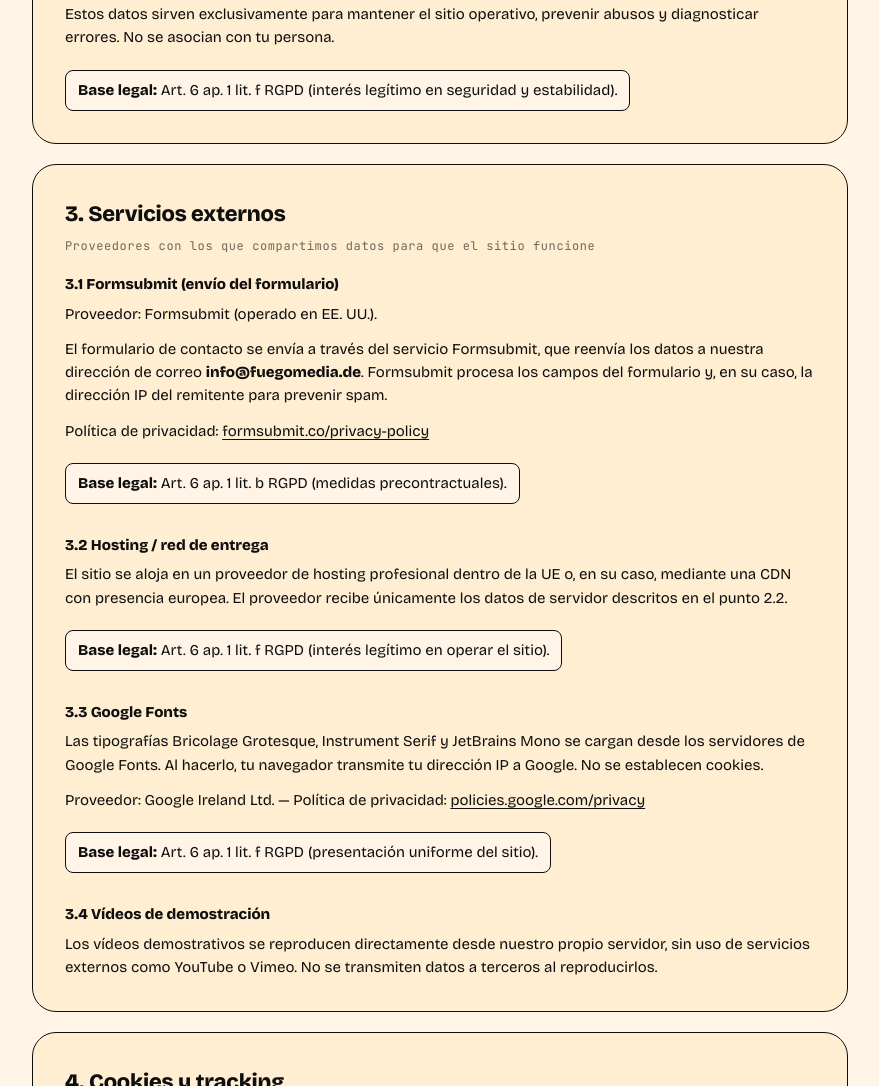
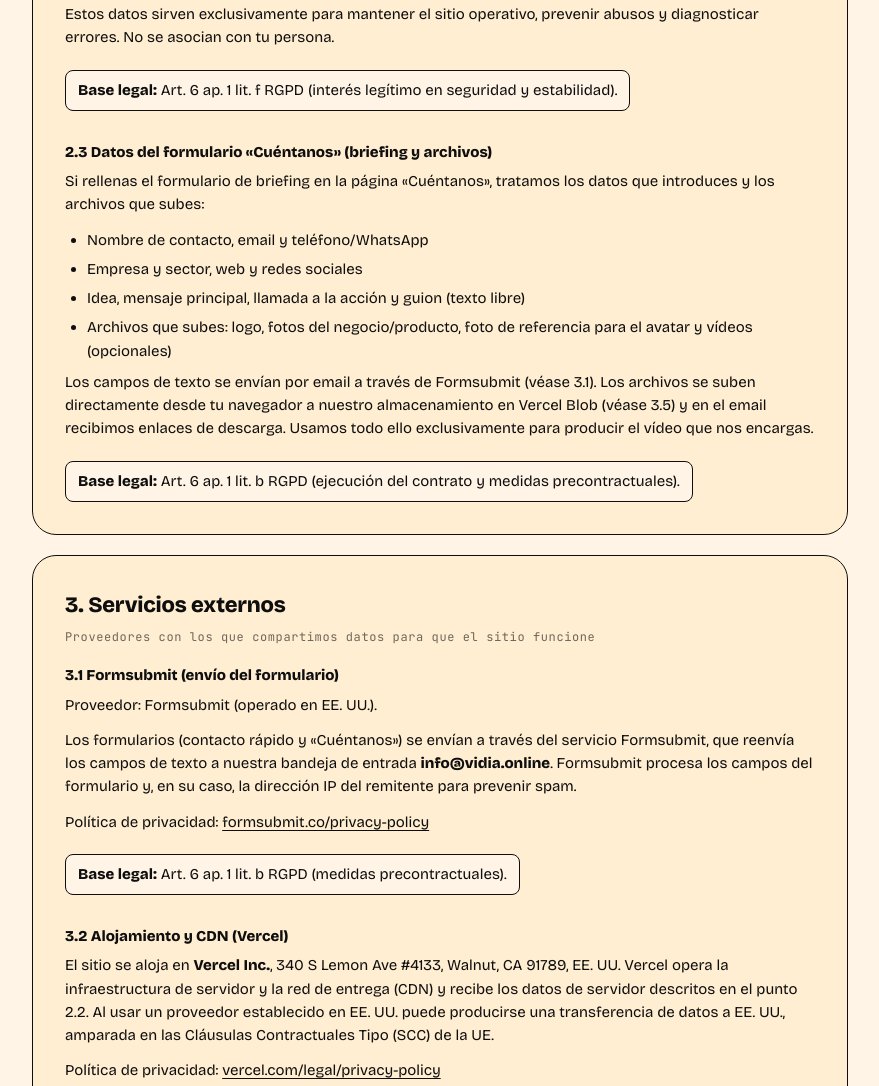
Before and after one commit to Franciscogalera/vidia, a website: page privacidad.html in a window 1280 px wide. Shown: the part 1401-2487 px from the top of the page, without its empty margins (200-1079 px from the left). Drawn offline with nearby package versions, Linux system fonts and the light colour scheme.

Commit message:
Recht: Impressum (DDG/MStV, vidia.online) + Datenschutz aktualisiert (Vercel, Vercel Blob, Stripe, Cuentanos-Uploads)

```diff
--- a/privacidad.html
+++ b/privacidad.html
@@ -202,7 +202,7 @@
   <span class="eyebrow">// LEGAL</span>
   <h1>Política de <em>Privacidad</em></h1>
   <p class="lead">Cómo tratamos tus datos cuando visitas este sitio o nos contactas. Cumple con el RGPD (UE) y la BDSG (Alemania).</p>
-  <p class="stand">Última actualización: 02/05/2026</p>
+  <p class="stand">Última actualización: 19/07/2026</p>
 
   <section class="block">
     <h2>1. Responsable del tratamiento</h2>
@@ -243,6 +243,17 @@
     </ul>
     <p>Estos datos sirven exclusivamente para mantener el sitio operativo, prevenir abusos y diagnosticar errores. No se asocian con tu persona.</p>
     <p class="legal-base"><strong>Base legal:</strong> Art. 6 ap. 1 lit. f RGPD (interés legítimo en seguridad y estabilidad).</p>
+
+    <h3>2.3 Datos del formulario «Cuéntanos» (briefing y archivos)</h3>
+    <p>Si rellenas el formulario de briefing en la página «Cuéntanos», tratamos los datos que introduces y los archivos que subes:</p>
+    <ul>
+      <li>Nombre de contacto, email y teléfono/WhatsApp</li>
+      <li>Empresa y sector, web y redes sociales</li>
+      <li>Idea, mensaje principal, llamada a la acción y guion (texto libre)</li>
+      <li>Archivos que subes: logo, fotos del negocio/producto, foto de referencia para el avatar y vídeos (opcionales)</li>
+    </ul>
+    <p>Los campos de texto se envían por email a través de Formsubmit (véase 3.1). Los archivos se suben directamente desde tu navegador a nuestro almacenamiento en Vercel Blob (véase 3.5) y en el email recibimos enlaces de descarga. Usamos todo ello exclusivamente para producir el vídeo que nos encargas.</p>
+    <p class="legal-base"><strong>Base legal:</strong> Art. 6 ap. 1 lit. b RGPD (ejecución del contrato y medidas precontractuales).</p>
   </section>
 
   <section class="block">
@@ -252,16 +263,17 @@
     <h3>3.1 Formsubmit (envío del formulario)</h3>
     <p>Proveedor: Formsubmit (operado en EE. UU.).</p>
     <p>
-      El formulario de contacto se envía a través del servicio Formsubmit, que reenvía los datos a nuestra dirección de correo
-      <strong>info@fuegomedia.de</strong>. Formsubmit procesa los campos del formulario y, en su caso, la dirección IP del remitente para
+      Los formularios (contacto rápido y «Cuéntanos») se envían a través del servicio Formsubmit, que reenvía los campos de texto a nuestra bandeja de entrada
+      <strong>info@vidia.online</strong>. Formsubmit procesa los campos del formulario y, en su caso, la dirección IP del remitente para
       prevenir spam.
     </p>
     <p>Política de privacidad: <a href="https://formsubmit.co/privacy-policy" target="_blank" rel="noopener noreferrer">formsubmit.co/privacy-policy</a></p>
     <p class="legal-base"><strong>Base legal:</strong> Art. 6 ap. 1 lit. b RGPD (medidas precontractuales).</p>
 
-    <h3>3.2 Hosting / red de entrega</h3>
-    <p>El sitio se aloja en un proveedor de hosting profesional dentro de la UE o, en su caso, mediante una CDN con presencia europea. El proveedor recibe únicamente los datos de servidor descritos en el punto 2.2.</p>
-    <p class="legal-base"><strong>Base legal:</strong> Art. 6 ap. 1 lit. f RGPD (interés legítimo en operar el sitio).</p>
+    <h3>3.2 Alojamiento y CDN (Vercel)</h3>
+    <p>El sitio se aloja en <strong>Vercel Inc.</strong>, 340 S Lemon Ave #4133, Walnut, CA 91789, EE. UU. Vercel opera la infraestructura de servidor y la red de entrega (CDN) y recibe los datos de servidor descritos en el punto 2.2. Al usar un proveedor establecido en EE. UU. puede producirse una transferencia de datos a EE. UU., amparada en las Cláusulas Contractuales Tipo (SCC) de la UE.</p>
+    <p>Política de privacidad: <a href="https://vercel.com/legal/privacy-policy" target="_blank" rel="noopener noreferrer">vercel.com/legal/privacy-policy</a></p>
+    <p class="legal-base"><strong>Base legal:</strong> Art. 6 ap. 1 lit. f RGPD (interés legítimo en operar el sitio); Art. 46 RGPD (garantías adecuadas para la transferencia).</p>
 
     <h3>3.3 Google Fonts</h3>
     <p>Las tipografías Bricolage Grotesque, Instrument Serif y JetBrains Mono se cargan desde los servidores de Google Fonts. Al hacerlo, tu navegador transmite tu dirección IP a Google. No se establecen cookies.</p>
@@ -270,6 +282,15 @@
 
     <h3>3.4 Vídeos de demostración</h3>
     <p>Los vídeos demostrativos se reproducen directamente desde nuestro propio servidor, sin uso de servicios externos como YouTube o Vimeo. No se transmiten datos a terceros al reproducirlos.</p>
+
+    <h3>3.5 Vercel Blob (almacenamiento de archivos)</h3>
+    <p>Los archivos que subes en el formulario «Cuéntanos» (logo, fotos, vídeos) se almacenan en <strong>Vercel Blob</strong>, un servicio de Vercel Inc. (EE. UU.). Guardamos estos archivos solo el tiempo necesario para producir tu vídeo y los eliminamos después. Puede producirse una transferencia a EE. UU. amparada en las Cláusulas Contractuales Tipo (SCC) de la UE.</p>
+    <p class="legal-base"><strong>Base legal:</strong> Art. 6 ap. 1 lit. b RGPD (ejecución del contrato).</p>
+
+    <h3>3.6 Stripe (procesamiento de pagos)</h3>
+    <p>Los pagos se procesan a través de <strong>Stripe</strong>. Responsable del tratamiento para clientes de la UE: Stripe Payments Europe, Ltd., 1 Grand Canal Street Lower, Dublín, Irlanda. Al pagar introduces tus datos de pago y de facturación (nombre, dirección, en su caso NIF-IVA y datos de la tarjeta) directamente en la página segura de Stripe; nosotros no vemos ni almacenamos los datos completos de tu tarjeta. Stripe puede transferir datos a EE. UU. amparada en las SCC de la UE.</p>
+    <p>Política de privacidad: <a href="https://stripe.com/privacy" target="_blank" rel="noopener noreferrer">stripe.com/privacy</a></p>
+    <p class="legal-base"><strong>Base legal:</strong> Art. 6 ap. 1 lit. b RGPD (ejecución del contrato) y lit. c (obligaciones legales, p. ej. fiscales).</p>
   </section>
 
   <section class="block">
@@ -304,8 +325,9 @@
     <p>Conservamos los datos solo el tiempo necesario para la finalidad para la que fueron recogidos:</p>
     <ul>
       <li>Mensajes del formulario: hasta 24 meses tras el último contacto, salvo que de la consulta se derive una relación contractual.</li>
+      <li>Archivos subidos en el formulario «Cuéntanos» (Vercel Blob): se eliminan tras finalizar la producción del vídeo.</li>
       <li>Logs del servidor: máximo 30 días, después se eliminan o anonimizan.</li>
-      <li>Documentación contractual y fiscal: durante los plazos de conservación legales (hasta 10 años, § 147 AO en Alemania).</li>
+      <li>Documentación contractual y fiscal (incl. pagos y facturas): durante los plazos de conservación legales (hasta 10 años, § 147 AO en Alemania).</li>
     </ul>
   </section>
 
```
Also changed, not shown: aviso-legal.html (+6 -6 lines).
